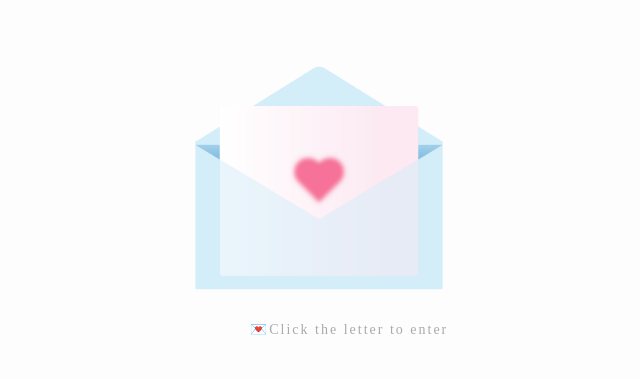
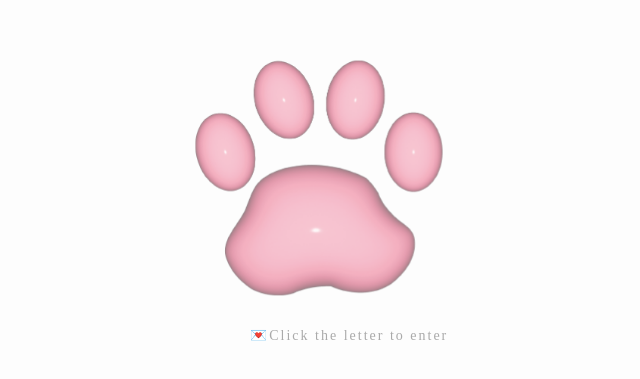
Before and after one commit to Hyep1116/hyep_project, a plain HTML site: page index.html in a window 1280 px wide. Shown: the part 189-568 px from the top of the page, without its empty margins (291-931 px from the left). Drawn offline with Linux system fonts and the light colour scheme.

Commit message:
Update index.html

```diff
--- a/index.html
+++ b/index.html
@@ -33,7 +33,7 @@
 </head>
 <body>
     <a href="main.html">
-        <img src="love_letter.png" alt="Enter" class="love-letter">
+        <img src="foot.png" alt="Enter" class="love-letter">
     </a>
     <p>💌Click the letter to enter</p>
 </body>
```
